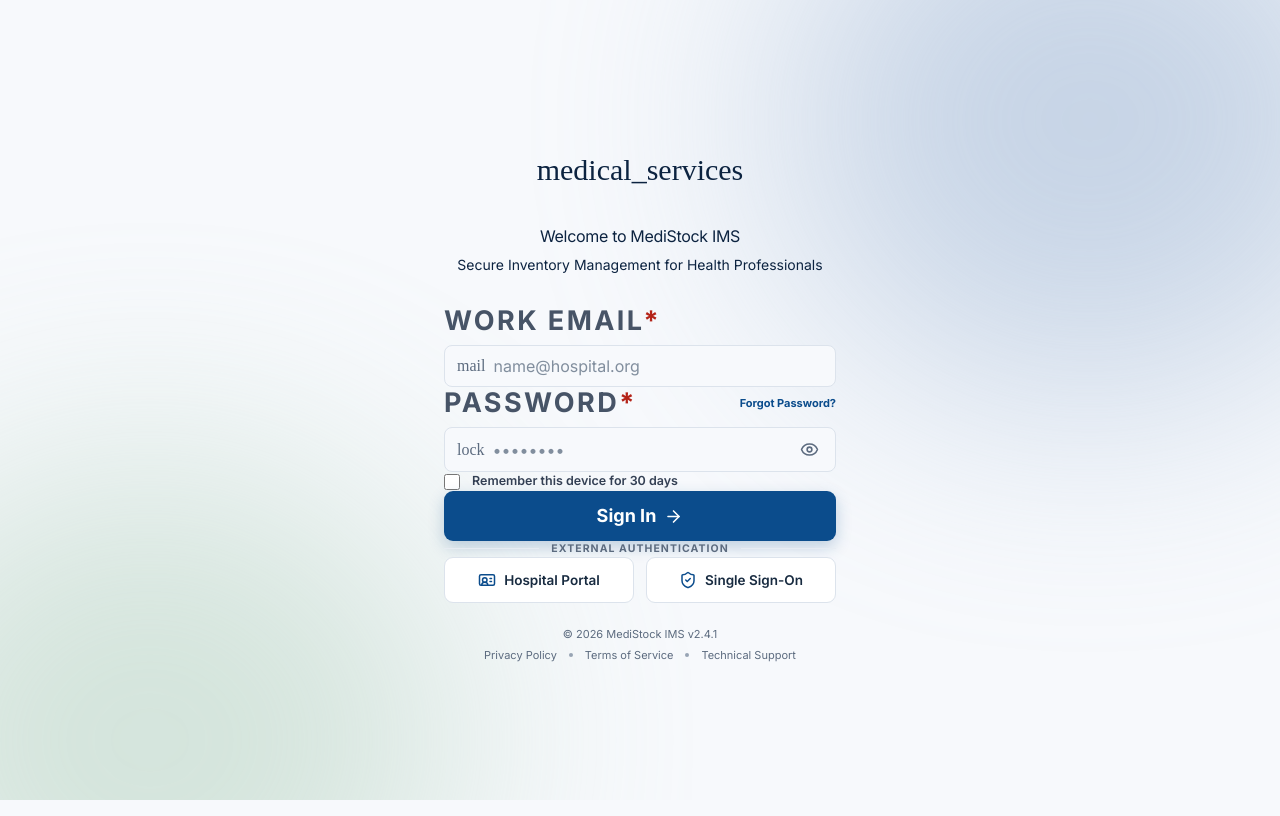
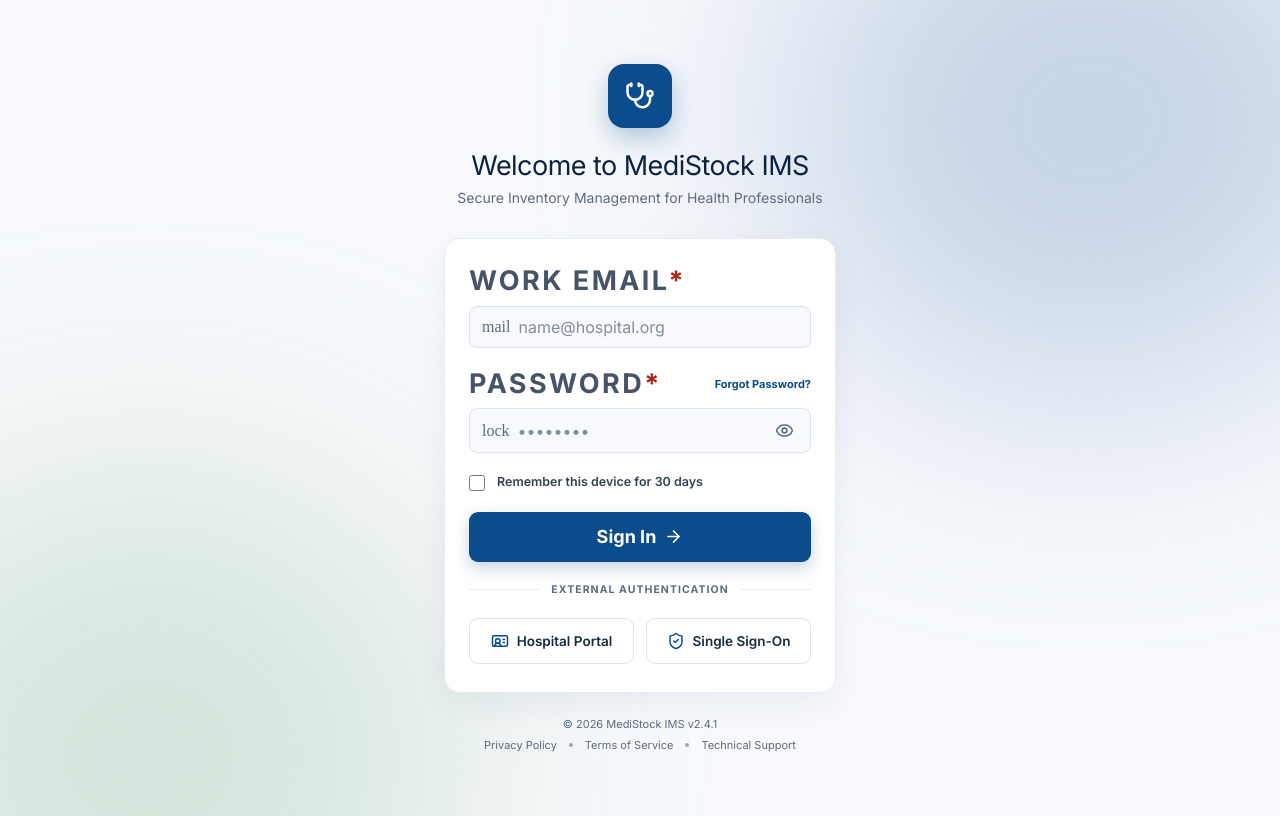
Before and after one commit to CMPG224/MediStock-IMS-, a Next.js app in the folder frontend/: page / in a window 1280 px wide. Built offline with nearby package versions, Linux system fonts and the light colour scheme.

Commit message:
Add PrivacyPolicyPage, SupportPage, and TermsPage components with placeholder content for legal information

```diff
--- /dev/null
+++ b/frontend/app/legal/privacy/page.tsx
@@ -0,0 +1,13 @@
+export default function PrivacyPolicyPage() {
+  return (
+    <main className="flex min-h-screen items-center justify-center bg-slate-100 p-6">
+      <div className="w-full max-w-2xl rounded-2xl border border-slate-200 bg-white p-8 shadow-sm">
+        <p className="text-sm font-semibold uppercase tracking-[0.2em] text-brand">Privacy policy</p>
+        <h1 className="mt-4 text-3xl font-bold text-slate-900">MediStock IMS privacy policy</h1>
+        <p className="mt-4 text-slate-600">
+          This is a placeholder privacy policy page for the Next.js migration. Replace this content with your legal text.
+        </p>
+      </div>
+    </main>
+  );
+}
--- /dev/null
+++ b/frontend/app/legal/support/page.tsx
@@ -0,0 +1,13 @@
+export default function SupportPage() {
+  return (
+    <main className="flex min-h-screen items-center justify-center bg-slate-100 p-6">
+      <div className="w-full max-w-2xl rounded-2xl border border-slate-200 bg-white p-8 shadow-sm">
+        <p className="text-sm font-semibold uppercase tracking-[0.2em] text-brand">Support</p>
+        <h1 className="mt-4 text-3xl font-bold text-slate-900">Technical support</h1>
+        <p className="mt-4 text-slate-600">
+          This is a placeholder support page for the Next.js migration. Add your support contact details here.
+        </p>
+      </div>
+    </main>
+  );
+}
--- /dev/null
+++ b/frontend/app/legal/terms/page.tsx
@@ -0,0 +1,13 @@
+export default function TermsPage() {
+  return (
+    <main className="flex min-h-screen items-center justify-center bg-slate-100 p-6">
+      <div className="w-full max-w-2xl rounded-2xl border border-slate-200 bg-white p-8 shadow-sm">
+        <p className="text-sm font-semibold uppercase tracking-[0.2em] text-brand">Terms of service</p>
+        <h1 className="mt-4 text-3xl font-bold text-slate-900">Terms and conditions</h1>
+        <p className="mt-4 text-slate-600">
+          This is a placeholder terms page for the Next.js migration. Add final legal wording here.
+        </p>
+      </div>
+    </main>
+  );
+}
--- /dev/null
+++ b/frontend/components/AuthLayout.tsx
@@ -0,0 +1,67 @@
+import type { ReactNode } from "react";
+import Icon from "./Icon";
+
+type AuthLayoutProps = {
+  /** Icon name (see Icon.tsx) for the badge above the title. */
+  icon: string;
+  title: string;
+  subtitle: ReactNode;
+  children: ReactNode;
+  /** Use the green badge instead of blue (for success states). */
+  success?: boolean;
+  /** Smaller heading, used on the secondary auth screens. */
+  compact?: boolean;
+  /** Anything below the card — a back link, legal footer, etc. */
+  footer?: ReactNode;
+  /** Show the decorative background blobs. Only the main login uses them. */
+  decorated?: boolean;
+};
+
+/** Shared frame for the auth screens: badge, title, subtitle, card, footer. */
+export default function AuthLayout({
+  icon,
+  title,
+  subtitle,
+  children,
+  success = false,
+  compact = false,
+  footer,
+  decorated = false,
+}: AuthLayoutProps) {
+  return (
+    <div className="relative flex min-h-screen items-center justify-center overflow-hidden bg-page px-6 py-16">
+      {decorated && (
+        <>
+          {/* pointer-events-none stops the blobs swallowing clicks. */}
+          <div className="pointer-events-none absolute -top-40 -right-30 h-[560px] w-[620px] rounded-full bg-[#9FB6D4] opacity-55 blur-[120px]" />
+          <div className="pointer-events-none absolute -bottom-55 -left-40 h-[560px] w-[620px] rounded-full bg-[#A9CBB4] opacity-45 blur-[130px]" />
+        </>
+      )}
+
+      <div className="relative flex w-full max-w-[392px] flex-col items-center">
+        <div
+          className={`flex h-16 w-16 items-center justify-center rounded-2xl shadow-[0_10px_24px_rgba(11,76,140,.28)] ${
+            success ? "bg-success" : "bg-brand"
+          }`}
+        >
+          <Icon name={icon} size={30} className="text-white" />
+        </div>
+
+        <h1
+          className={`mt-[22px] mb-1.5 text-center tracking-[-.02em] text-ink ${
+            compact ? "text-xl" : "text-2xl"
+          }`}
+        >
+          {title}
+        </h1>
+        <p className="mb-[30px] text-center text-sm text-muted">{subtitle}</p>
+
+        <div className="flex w-full flex-col gap-5 rounded-2xl border border-border-soft bg-white px-6 pt-[26px] pb-7 shadow-[0_12px_32px_rgba(16,35,64,.06)]">
+          {children}
+        </div>
+
+        {footer}
+      </div>
+    </div>
+  );
+}
```
